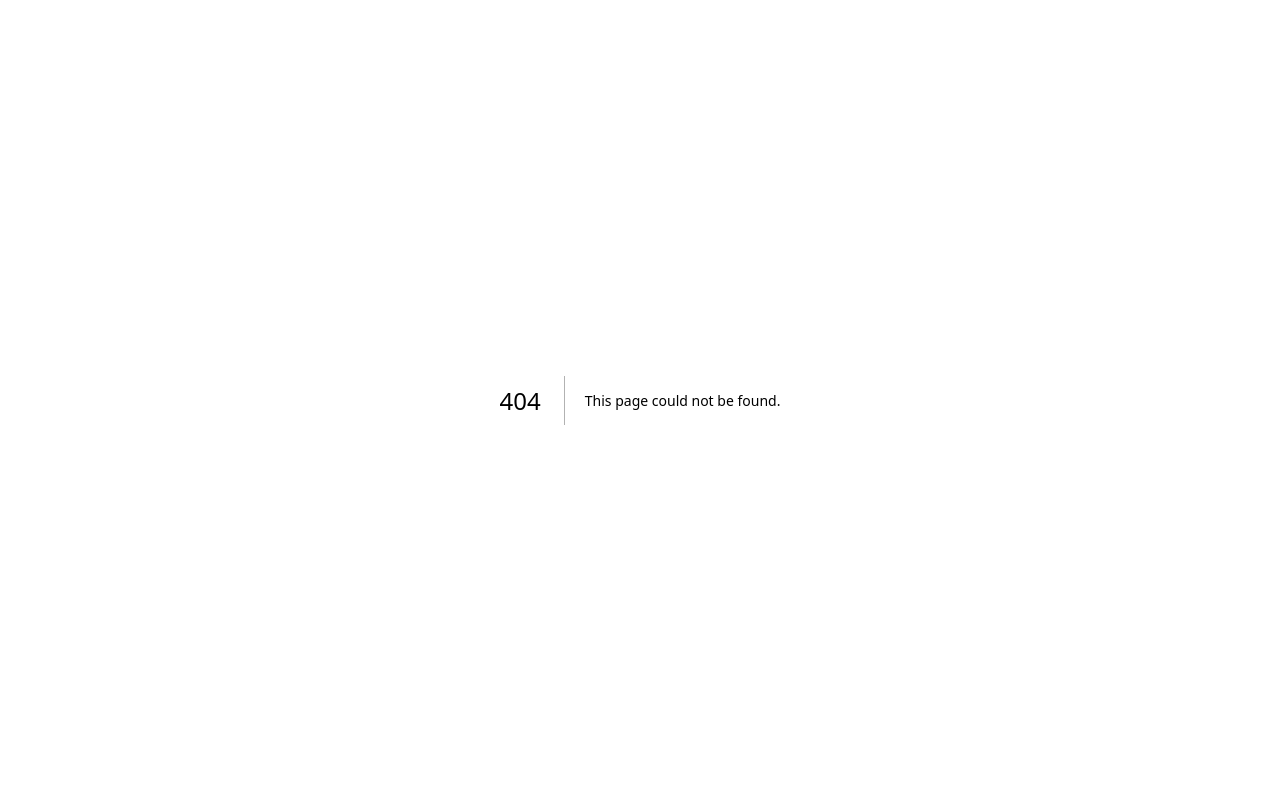
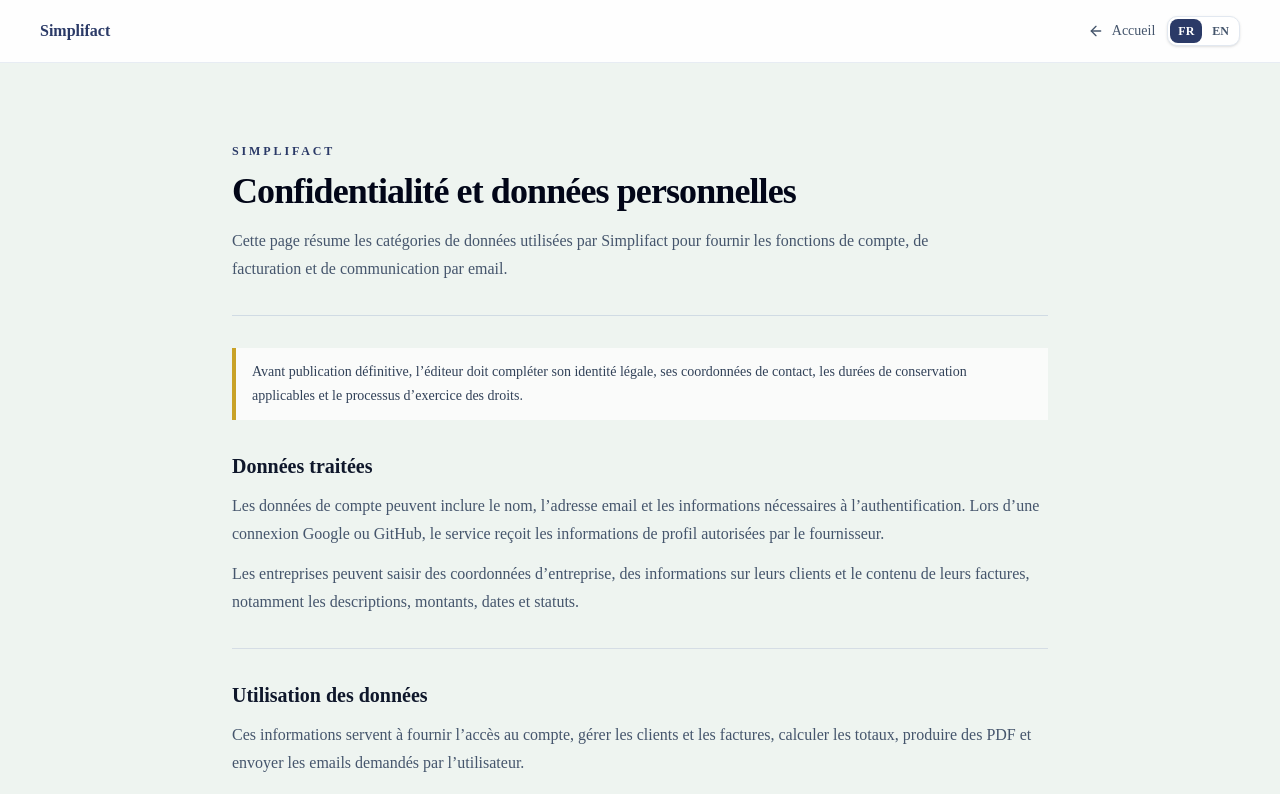
Before and after one commit to Mrtechadrien09/saas-facturation, a Next.js app in the folder frontend/: page /privacy in a window 1280 px wide. Before the commit this address had no page. Shown: the top 794 px of the page. Built offline with nearby package versions, Linux system fonts and the light colour scheme.

Commit message:
Create page.tsx

```diff
--- /dev/null
+++ b/frontend/src/app/privacy/page.tsx
@@ -0,0 +1,40 @@
+import { PublicInfoPage } from "@/components/marketing/public-info-page";
+
+export default function PrivacyPage() {
+  return (
+    <PublicInfoPage
+      title="Confidentialité et données personnelles"
+      intro="Cette page résume les catégories de données utilisées par Simplifact pour fournir les fonctions de compte, de facturation et de communication par email."
+      notice="Avant publication définitive, l’éditeur doit compléter son identité légale, ses coordonnées de contact, les durées de conservation applicables et le processus d’exercice des droits."
+      sections={[
+        {
+          title: "Données traitées",
+          paragraphs: [
+            "Les données de compte peuvent inclure le nom, l’adresse email et les informations nécessaires à l’authentification. Lors d’une connexion Google ou GitHub, le service reçoit les informations de profil autorisées par le fournisseur.",
+            "Les entreprises peuvent saisir des coordonnées d’entreprise, des informations sur leurs clients et le contenu de leurs factures, notamment les descriptions, montants, dates et statuts.",
+          ],
+        },
+        {
+          title: "Utilisation des données",
+          paragraphs: [
+            "Ces informations servent à fournir l’accès au compte, gérer les clients et les factures, calculer les totaux, produire des PDF et envoyer les emails demandés par l’utilisateur.",
+            "Les journaux techniques peuvent contenir des informations de requête nécessaires au fonctionnement et au diagnostic du service.",
+          ],
+        },
+        {
+          title: "Services tiers",
+          paragraphs: [
+            "Le fonctionnement actuel s’appuie notamment sur un hébergement applicatif, une base de données, un service d’envoi d’emails et les fournisseurs d’authentification choisis. Leurs rôles et leurs conditions doivent être vérifiés par l’éditeur avant publication de la politique définitive.",
+          ],
+        },
+        {
+          title: "Préférences et droits",
+          paragraphs: [
+            "La préférence de langue est enregistrée dans le navigateur. Les jetons d’authentification sont également stockés dans le navigateur pour maintenir la session.",
+            "Pour toute demande concernant les données personnelles, utilisez les coordonnées officielles de l’éditeur qui devront être indiquées dans la version définitive de cette page.",
+          ],
+        },
+      ]}
+    />
+  );
+}
```
